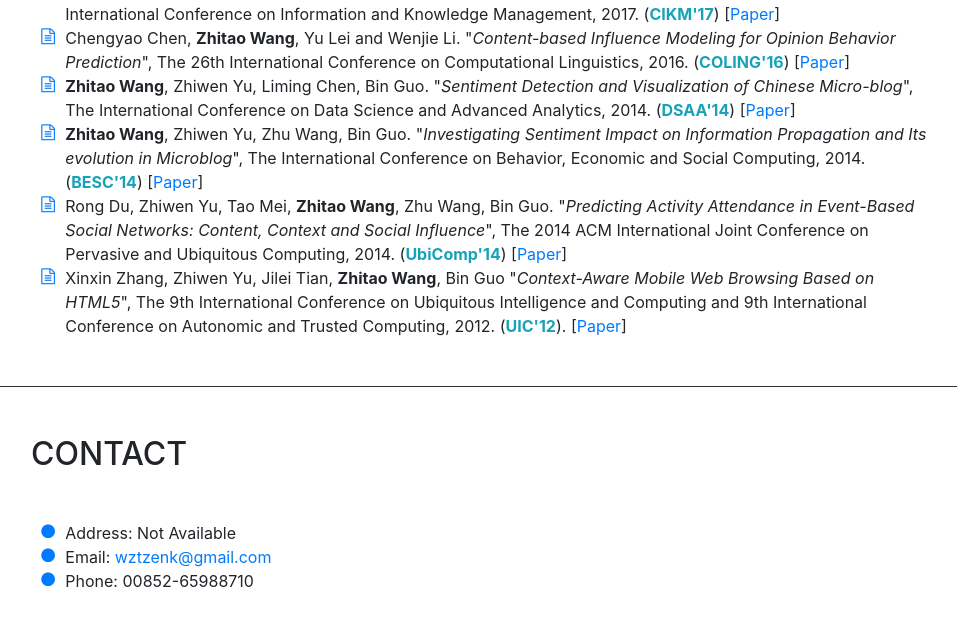
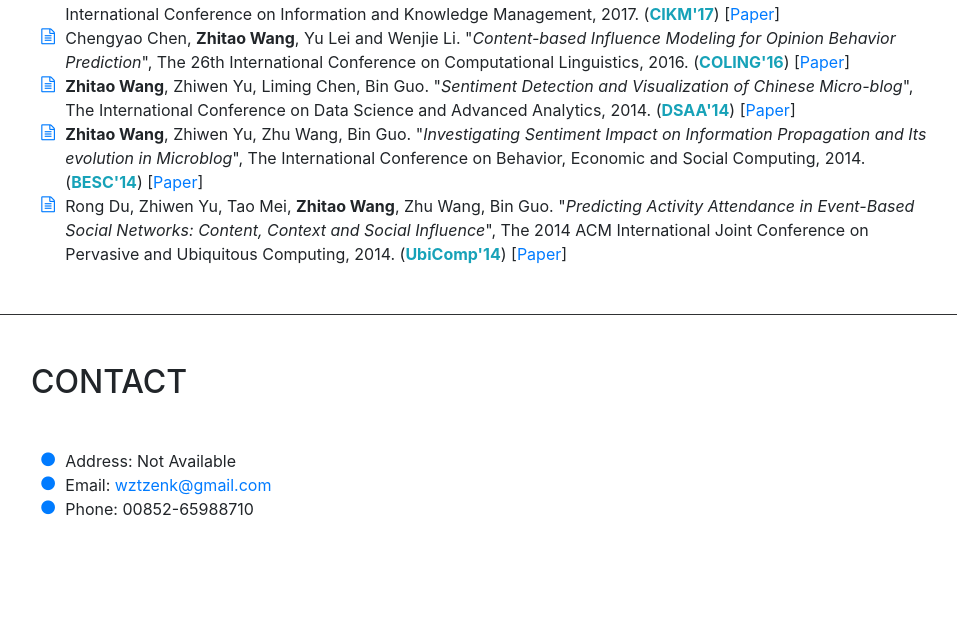
Before and after one commit to zhitao-wang/zhitao-wang.github.io, a website with bundled scripts: page index.html in a window 1280 px wide. Shown: the part 3496-4122 px from the top of the page, without its empty margins (289-1246 px from the left). Built offline with nearby package versions, Linux system fonts and the light colour scheme; a web font is replaced by a local one.

Commit message:
Update index.html
update paper info

```diff
--- a/index.html
+++ b/index.html
@@ -218,7 +218,7 @@ research focused on social media analysis, information diffusion modeling, netwo
 
           <li><em class="text-danger">New!</em>
           <i class="fa-li fa fa-file-text-o text-primary"></i>
-               <strong>Zhitao Wang</strong>, Yu Lei and Wenjie Li. "<em>Neighborhood Interaction Attention Network for Link Prediction</em>", The 28th ACM International Conference on Information and Knowledge Management, 2019. (<strong class="text-info">CIKM'19</strong>) [<a href=>Paper</a>]
+               <strong>Zhitao Wang</strong>, Yu Lei and Wenjie Li. "<em>Neighborhood Interaction Attention Network for Link Prediction</em>", The 28th ACM International Conference on Information and Knowledge Management, 2019. (<strong class="text-info">CIKM'19</strong>) [<a href=https://dl.acm.org/doi/10.1145/3357384.3358093>Paper</a>]
             </li>
           <li>
           <i class="fa-li fa fa-file-text-o text-primary"></i>
@@ -259,9 +259,10 @@ research focused on social media analysis, information diffusion modeling, netwo
              <li>
               <i class="fa-li fa fa-file-text-o text-primary"></i>
              Rong Du, Zhiwen Yu, Tao Mei, <strong>Zhitao Wang</strong>, Zhu Wang, Bin Guo. "<em>Predicting Activity Attendance in Event-Based Social Networks: Content, Context and Social Influence</em>", The 2014 ACM International Joint Conference on Pervasive and Ubiquitous Computing, 2014. (<strong class="text-info">UbiComp'14</strong>) [<a href=https://dl.acm.org/citation.cfm?id=2632063>Paper</a>]</li>
-             <li>
+<!--              <li>
               <i class="fa-li fa fa-file-text-o text-primary"></i>
              Xinxin Zhang, Zhiwen Yu, Jilei Tian, <strong>Zhitao Wang</strong>, Bin Guo "<em>Context-Aware Mobile Web Browsing Based on HTML5</em>", The 9th International Conference on Ubiquitous Intelligence and Computing and 9th International Conference on Autonomic and Trusted Computing, 2012. (<strong class="text-info">UIC'12</strong>). [<a href=http://ieeexplore.ieee.org/abstract/document/6332110/>Paper</a>]</li>
+-->
           </ul>
         </div>
       </section>
```
